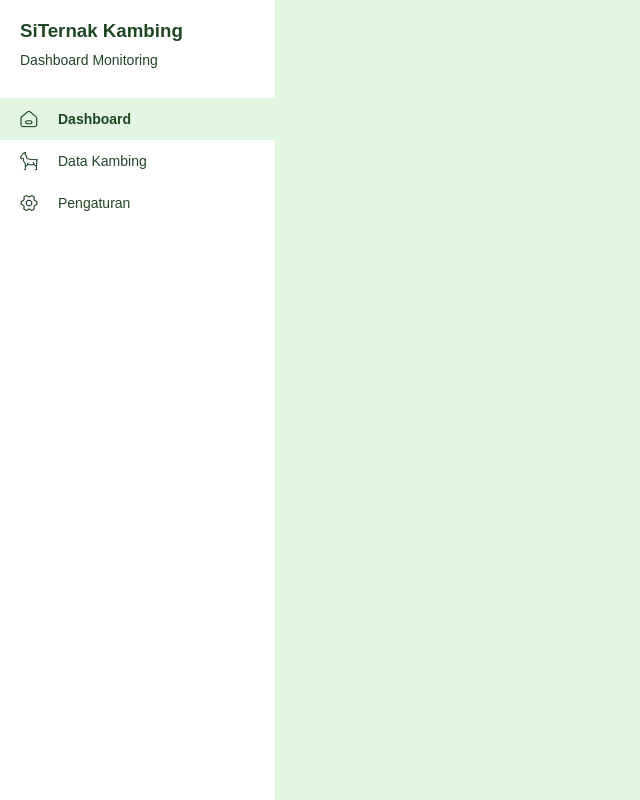
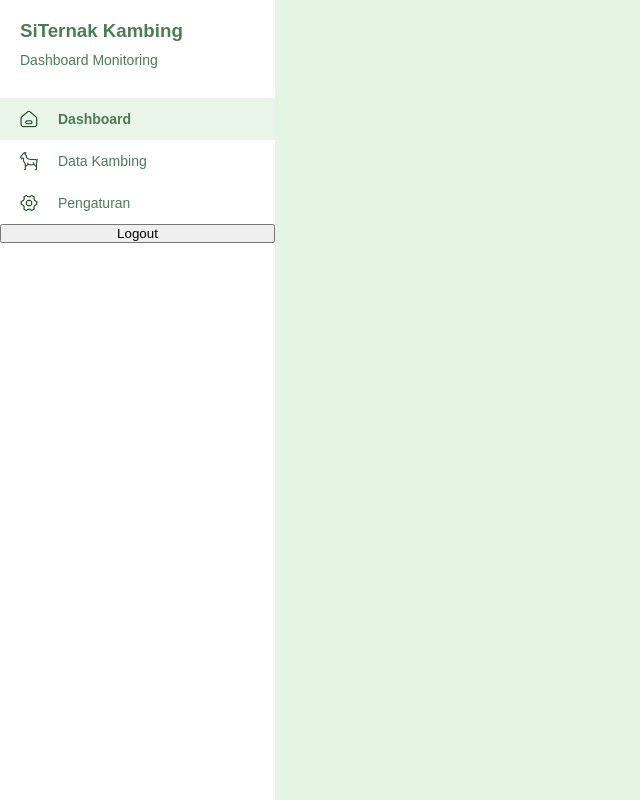
Before and after one commit to Divarizky/SiTernak-Kambing, a PHP site: page / in a window 1280 px wide. Shown: the whole page, without its empty margins (0-640 px from the left). Run offline with PHP 8.4, Linux system fonts and the light colour scheme.

Commit message:
fix: warna dasar style.css

```diff
--- a/assets/css/style.css
+++ b/assets/css/style.css
@@ -1,4 +1,22 @@
 /* Pengaturan CSS Dasar */
+:root {
+    --primary-green: #2E7d32;
+    /* primary color */
+    --secondary-green-color: #2A6B2D;
+    /* secondary color */
+    --green-hover-color: #67C16B;
+    --light-green-hover-color: #E8F5E8;
+    /* hover color */
+    --light-green-bg: #E2F6E3;
+    /* background color */
+    --text-color-dark-green: #0D260F;
+    --text-color-green: #4A7C59;
+    --text-color-dark: #353535;
+    --text-color-light: #FFFFFF;
+    --button-color: #265529;
+    --border-color: #DDDDDD;
+}
+
 * {
     margin: 0;
     padding: 0;
@@ -8,7 +26,7 @@
 
 body {
     min-height: 100vh;
-    background-color: #e2f6e3;
+    background-color: var(--light-green-bg);
 }
 
 /* Sidebar */
@@ -24,7 +42,7 @@ body {
 
 .sidebar-header {
     padding: 1.25rem;
-    color: #204724;
+    color: var(--text-color-green);
 }
 
 .sidebar-header p {
@@ -39,7 +57,7 @@ body {
 }
 
 .nav-sidebar ul li a {
-    color: #204724;
+    color: var(--text-color-green);
     text-decoration: none;
     font-size: 14px;
     display: flex;
@@ -51,13 +69,13 @@ body {
 }
 
 .nav-sidebar ul li a.active {
-    background-color: #e2f6e3;
+    background-color: var(--light-green-hover-color);
     font-weight: 600;
     transition: 0.2s ease-in-out ;
 }
 
 .nav-sidebar ul li a:hover {
-    background: #e2f6e3;
+    background: var(--light-green-hover-color);
 }
 
 .sidebar-icon {
--- a/index.html
+++ b/index.html
@@ -37,6 +37,9 @@
                 </li>
             </ul>
         </nav>
+
+        <!-- Logout -->
+        <button type="button">Logout</button>
     </aside>
 
     <!-- Konten Utama -->
@@ -44,8 +47,6 @@
         <h2>Dashboard Utama</h2>
     </div>
 
-    <!-- Logout -->
-    <button type="button">Logout</button>
 </body>
 
 </html>
```
